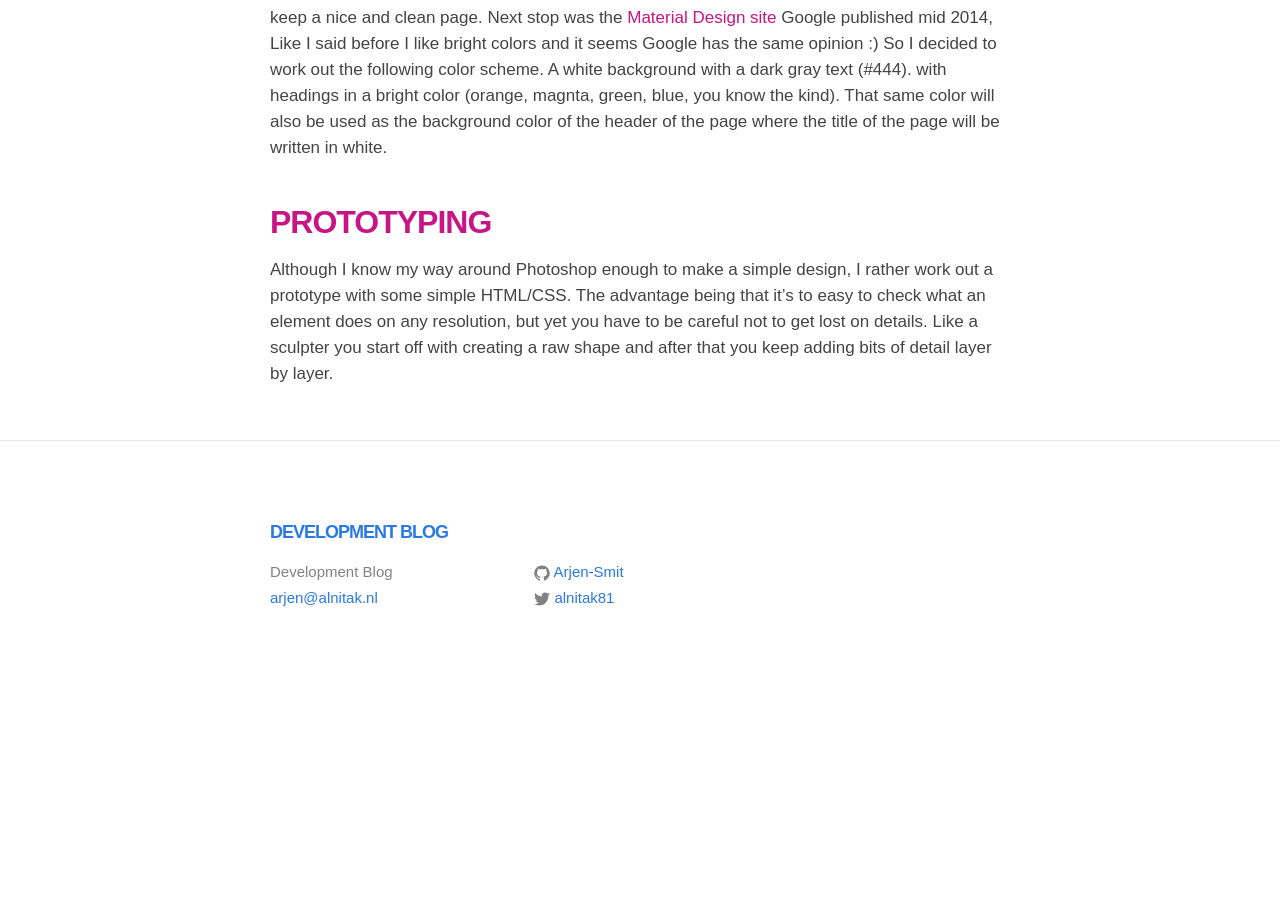
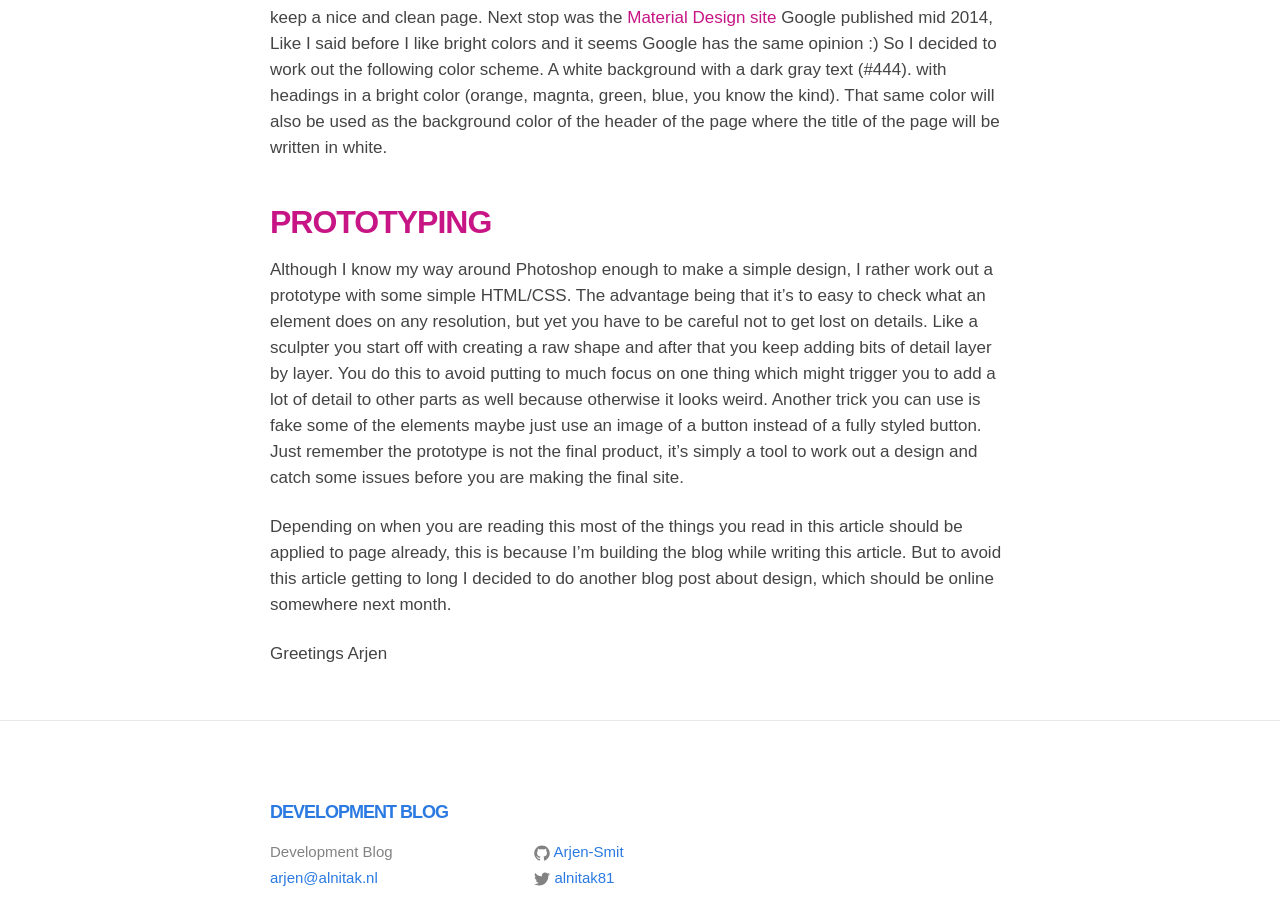
Before and after one commit to Arjen-Smit/blog, a Jekyll site: the page built from _posts/2015-11-22-design.md, in a window 1280 px wide and 900 px high, scrolled down 1442 px. Built offline with Jekyll 4.4.1, drawn with Linux system fonts in a browser that asks for light colours; some web fonts are replaced; before the commit the page ends 2112 px from its top, so only the background shows below that; some of the changed text lies outside the part shown.

Commit message:
Update 2015-11-22-design.md

```diff
--- a/_posts/2015-11-22-design.md
+++ b/_posts/2015-11-22-design.md
@@ -16,8 +16,11 @@ Font usage might be one of the most important decisions you’ll have to make wh
 Personally I’m a huge fan of bright colors, the brighter the better. But to avoid ending up with a bombastic combination of colors I decided to search the web for good color combinations for my blog. I started off with a nice article about color psychology by [Jeremy Smith][jeremy-smith-colors] where in he explains what effect specific colors have on the reader. Although it didn’t help me much with the decisions I have to make about what color to use it did get me some suggestions like using lots of white to keep a nice and clean page. Next stop was the [Material Design site][material-design] Google published mid 2014, Like I said before I like bright colors and it seems Google has the same opinion :) So I decided to work out the following color scheme. A white background with a dark gray text (#444). with headings in a bright color (orange, magnta, green, blue, you know the kind). That same color will also be used as the background color of the header of the page where the title of the page will be written in white.
 
 ##Prototyping
-Although I know my way around Photoshop enough to make a simple design, I rather work out a prototype with some simple HTML/CSS. The advantage being that it’s to easy to check what an element does on any resolution, but yet you have to be careful not to get lost on details. Like a sculpter you start off with creating a raw shape and after that you keep adding bits of detail layer by layer.
+Although I know my way around Photoshop enough to make a simple design, I rather work out a prototype with some simple HTML/CSS. The advantage being that it’s to easy to check what an element does on any resolution, but yet you have to be careful not to get lost on details. Like a sculpter you start off with creating a raw shape and after that you keep adding bits of detail layer by layer. You do this to avoid putting to much focus on one thing which might trigger you to add a lot of detail to other parts as well because otherwise it looks weird. Another trick you can use is fake some of the elements maybe just use an image of a button instead of a fully styled button. Just remember the prototype is not the final product, it's simply a tool to work out a design and catch some issues before you are making the final site.
 
+Depending on when you are reading this most of the things you read in this article should be applied to page already, this is because I'm building the blog while writing this article. But to avoid this article getting to long I decided to do another blog post about design, which should be online somewhere next month.
+
+Greetings Arjen
 
 [caleb-mcguire-blog]:      	http://www.mrmcguire.com/10-useful-google-font-combinations-for-your-next-site/
 [jeremy-smith-colors]: 		https://blog.kissmetrics.com/psychology-of-color-and-conversions/
```
Also changed, not shown: other parts of _posts/2015-11-22-design.md (+1 -1 lines).
